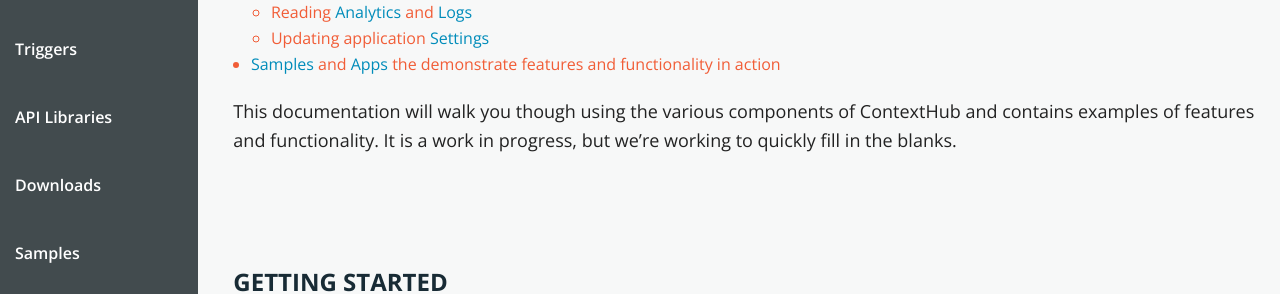
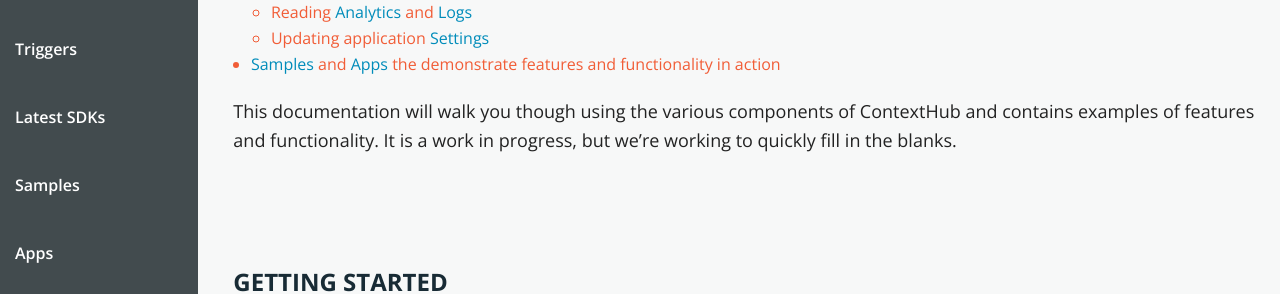
Before and after one commit to contexthub/contexthub.github.io, a Jekyll site: the page built from index.md, in a window 1280 px wide and 900 px high, scrolled down 453 px. Shown: the part 603-897 px from the top of the window. Built offline with Jekyll 4.4.1, drawn with Linux system fonts in a browser that asks for light colours; a style sheet for code colours, icons or effects is not loaded.

Commit message:
Renamed API's to SDK's

```diff
--- a/_includes/menu.html
+++ b/_includes/menu.html
@@ -431,18 +431,10 @@
 
     {% if page.url == apilibraries %}
         <div id="activesection">
-            <dd ><a class="home" href="/docs/apilibraries">API Libraries</a></dd>
+            <dd ><a class="home" href="/docs/apilibraries">Latest SDKs</a></dd>
         </div>
     {% else %}
-        <dd ><a class="home" href="/docs/apilibraries">API Libraries</a></dd>
-    {% endif %}
-
-    {% if page.url == downloads %}
-        <div id="activesection">
-            <dd ><a class="home" href="/docs/downloads">Downloads</a></dd>
-        </div>
-    {% else %}
-        <dd ><a class="home" href="/docs/downloads">Downloads</a></dd>
+        <dd ><a class="home" href="/docs/apilibraries">Latest SDKs</a></dd>
     {% endif %}
 
     {% if page.url == samples %}
```
